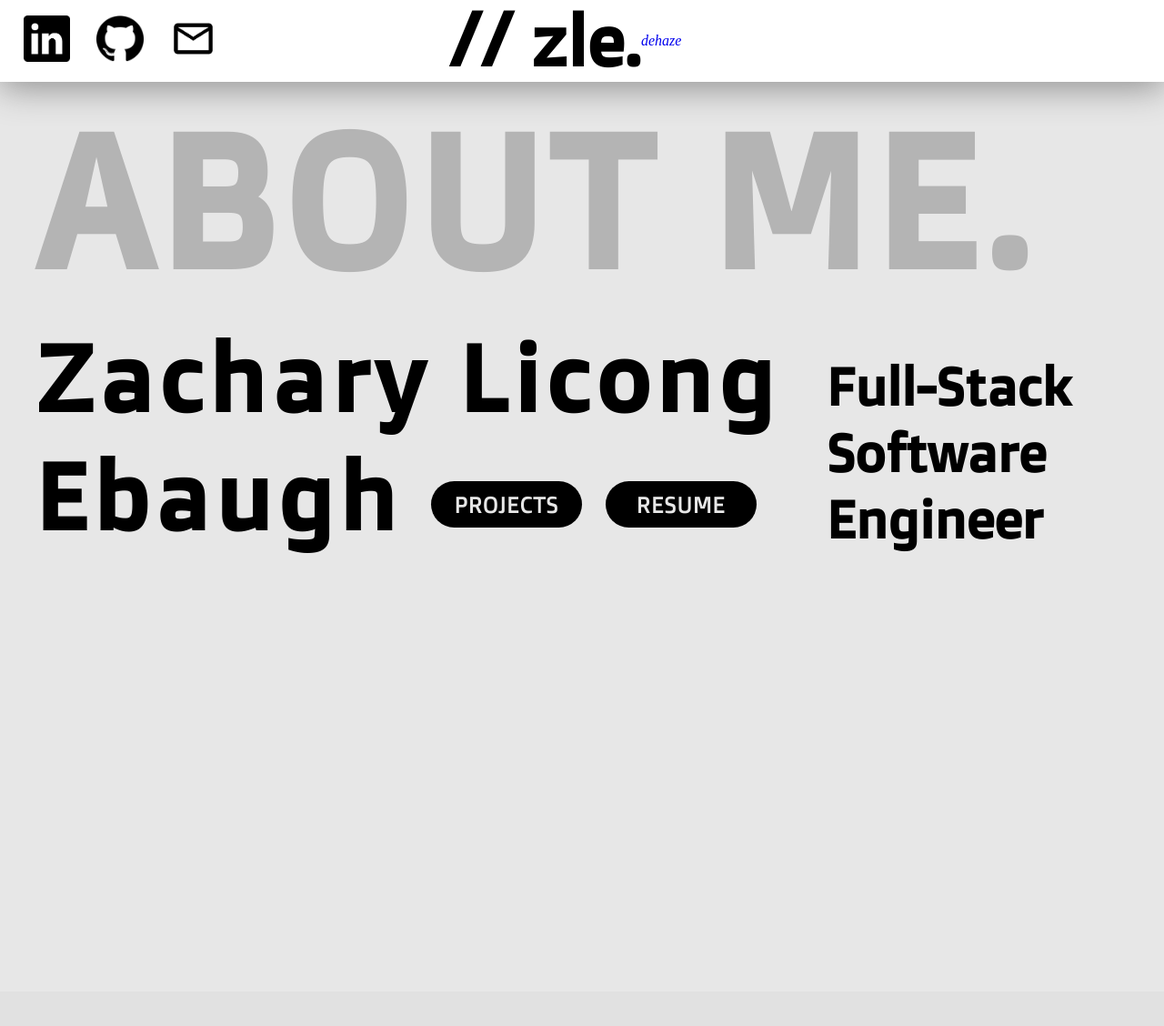
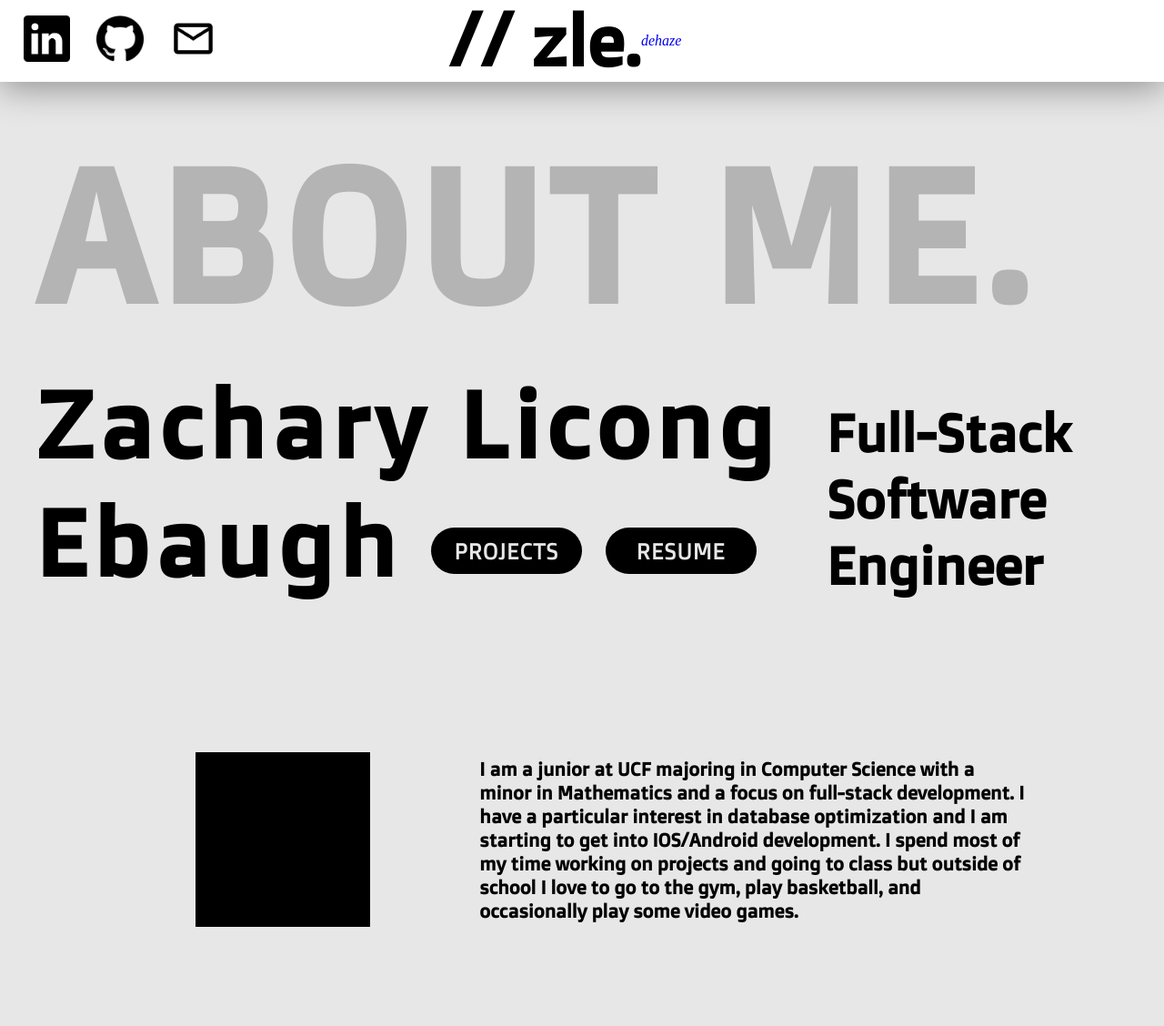
Before and after one commit to ZacharyEbaugh/portfolioWebpage, a PHP site: page / in a window 1280 px wide. Shown: the whole page at 91% size. Before the commit the page ends 608 px from the top, so only its background shows below. Run offline with PHP 8.4, Linux system fonts and the light colour scheme.

Commit message:
Experience description added with initial css

```diff
--- a/index.css
+++ b/index.css
@@ -74,12 +74,13 @@ body {
     letter-spacing: 0.5vw;
     font-size: 8vw;
     margin-left: 3vw;
-    margin-top: 1.5vw;
+    margin-top: 10vw;
     filter: opacity(70%);
 }
 
 .aboutMeNameAndButtons {
     display: flex;
+    margin-top: 1vw;
 }
 
 .aboutMeNameAndButtons h1 {
@@ -93,6 +94,13 @@ body {
     font-family: 'doppio_oneregular';
     font-size: 2vw;
     margin-top: 3vw;
+}
+
+
+@keyframes textclip {
+    to {
+        background-position: 200% center;
+    }
 }
 
 .moreInfoButtons {
@@ -129,3 +137,36 @@ body {
 .positionTitle h2 {
     font-size: 4.5vw;
 }
+
+.pictureAndExperience {
+    height: 100%;
+    width: 100%;
+    margin-top: 10%;
+    padding: 3%;
+    display: flex;
+    justify-content: center;
+    align-items: center;
+}
+
+.profilePic {
+    height: 15vw;
+    width: 15vw;
+    /* padding: 5vw; */
+    margin-left: 5vw;
+    background-color: black;
+}
+
+.profilePic img {
+
+}
+
+.experienceDescription {
+    height: 100%;
+    width: 50%;
+    margin-left: 10%;
+}
+
+.experienceDescription h3 {
+    font-family: 'doppio_oneregular';
+    font-size: 1.6vw;
+}
--- a/index.html
+++ b/index.html
@@ -39,10 +39,27 @@
                 <div class="positionTitle ">
                     <h2>Full-Stack<br>Software<br>Engineer</h2>
                 </div>
+            </div>
+            <div class="aboutMeDescription">
+                <div class="toolsExperienceBar">
+
+                </div>
+                <div class="pictureAndExperience">
+                    <div class="profilePic">
+
+                    </div>
+                    <div class="experienceDescription">
+                        <h3>
+                            I am a junior at UCF majoring in Computer Science with a minor in Mathematics
+                            and a focus on full-stack development.  I have a particular interest in database optimization
+                            and I am starting to get into IOS/Android development.  I spend most of my time working on
+                            projects and going to class but outside of school I love to go to the gym, play basketball,
+                            and occasionally play some video games.
+                        </h3>
+                    </div>
+                </div>
+            </div>
         </div>
-    </div>
-
-
     </div>
 </body>
 
```
